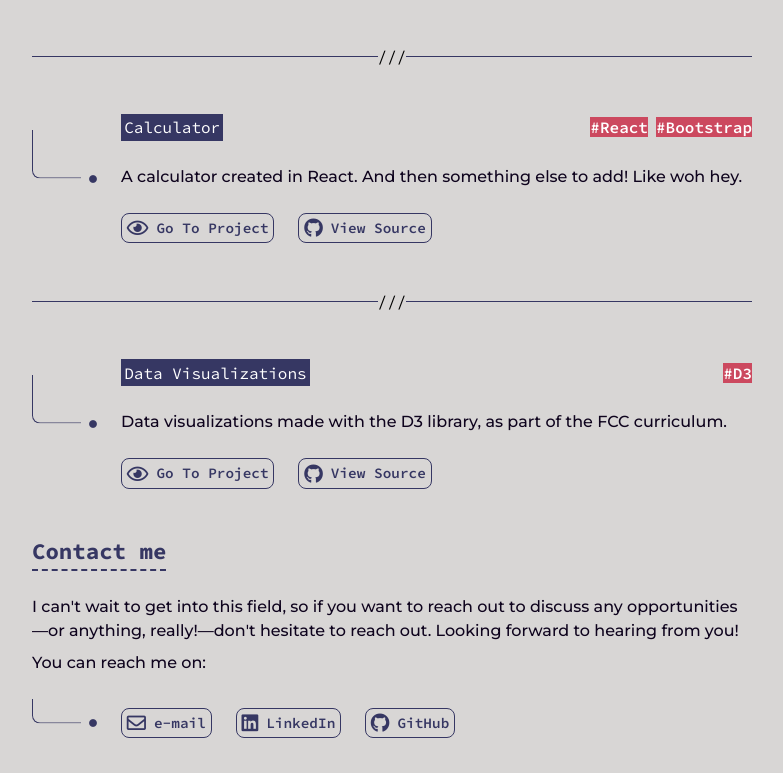
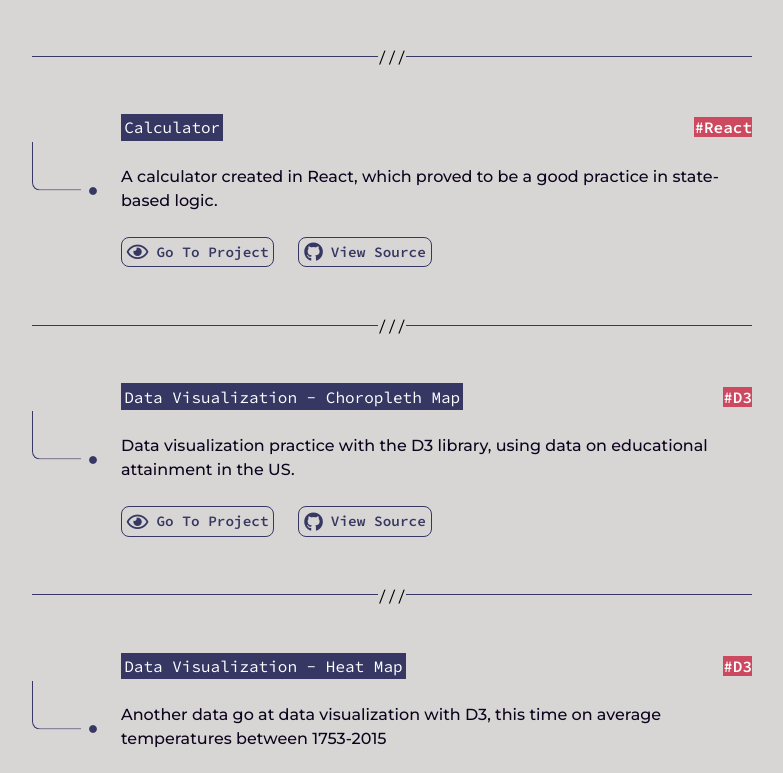
Before and after one commit to qvistsson/qvistsson.github.io, a React (Create React App) app: page / in a window 1280 px wide. Shown: the part 667-1440 px from the top of the page, without its empty margins (72-855 px from the left). Built offline with nearby package versions, Linux system fonts and the light colour scheme.

Commit message:
update projects

```diff
--- a/src/App.js
+++ b/src/App.js
@@ -23,12 +23,14 @@ function App() {
           excl={false}
         />
         <Modules.TextContainer content={Text.Introduction()} />
-        <Modules.SubHeader text="Projects" margin="m-top-large m-bottom-large" />
+        <Modules.SubHeader text="Projects" margin="m-top-large m-bottom" />
         <Modules.Project {...Projects.pomodoro} />
         <Modules.ProjectDivider divString="///" />
         <Modules.Project {...Projects.calculator} />
         <Modules.ProjectDivider divString="///" />
         <Modules.Project {...Projects.dataviz} />
+        <Modules.ProjectDivider divString="///" />
+        <Modules.Project {...Projects.dataviz2} />
         <Modules.SubHeader text="Contact me" margin="m-top-large m-bottom" id="contact-info" />
         <Modules.TextContainer content={Text.ContactMe()} />
         <Modules.ContactSocials />
--- a/src/Modules.js
+++ b/src/Modules.js
@@ -39,7 +39,7 @@ function Project(props) {
           <p className="intro-body m-top m-bottom">{props.description}</p>
           <div className="flex-row">
             <a
-              href={props.gitLink}
+              href={props.viewLink}
               target="_blank"
               rel="noopener noreferrer"
               className="link-social"
--- a/src/Projects.js
+++ b/src/Projects.js
@@ -1,22 +1,35 @@
 const Projects = {
   pomodoro: {
     title: 'Pomodoro Clock',
-    description: 'A super duper cute Pomodoro Clock with',
-    tags: ['React', 'CSS'],
-    gitLink: 'google.com',
+    description:
+      'A version of the classic productivity tool, with configurable length pomodoros—and breaks!',
+    tags: ['React'],
+    viewLink: 'https://qvistsson.github.io/pomodoro-clock/',
+    gitLink: 'https://github.com/qvistsson/pomodoro-clock',
   },
   calculator: {
     title: 'Calculator',
     description:
-      'A calculator created in React. And then something else to add! Like woh hey.',
-    tags: ['React', 'Bootstrap'],
+      'A calculator created in React, which proved to be a good practice in state-based logic.',
+    tags: ['React'],
+    viewLink: 'https://qvistsson.github.io/javascript-calculator/',
+    gitLink: 'https://github.com/qvistsson/javascript-calculator',
   },
   dataviz: {
-    title: 'Data Visualizations',
+    title: 'Data Visualization - Choropleth Map',
     description:
-      'Data visualizations made with the D3 library, as part of the FCC curriculum.',
+      'Data visualization practice with the D3 library, using data on educational attainment in the US.',
     tags: ['D3'],
+    viewLink: 'https://qvistsson.github.io/choropleth-map/',
+    gitLink: 'https://github.com/qvistsson/choropleth-map',
   },
+  dataviz2: {
+      title: 'Data Visualization - Heat Map',
+      description: 'Another data go at data visualization with D3, this time on average temperatures between 1753-2015',
+      tags: ['D3'],
+      viewLink: 'https://qvistsson.github.io/heat-map/',
+      gitLink: 'https://github.com/qvistsson/heat-map',
+  }
 };
 
 export default Projects;
```
